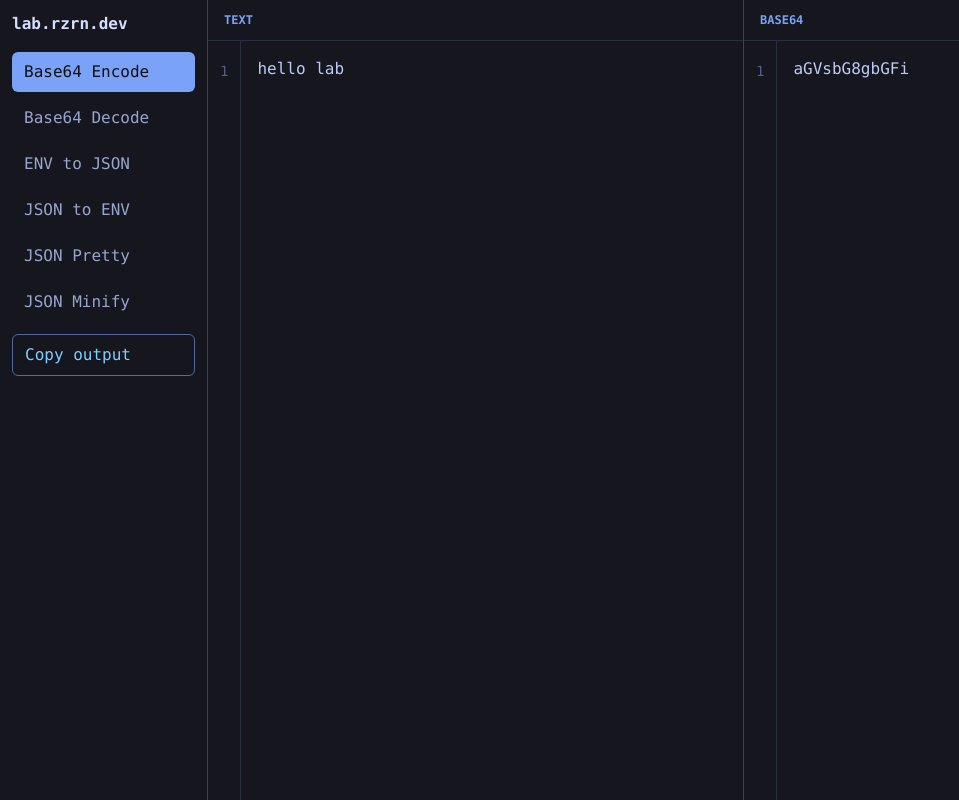
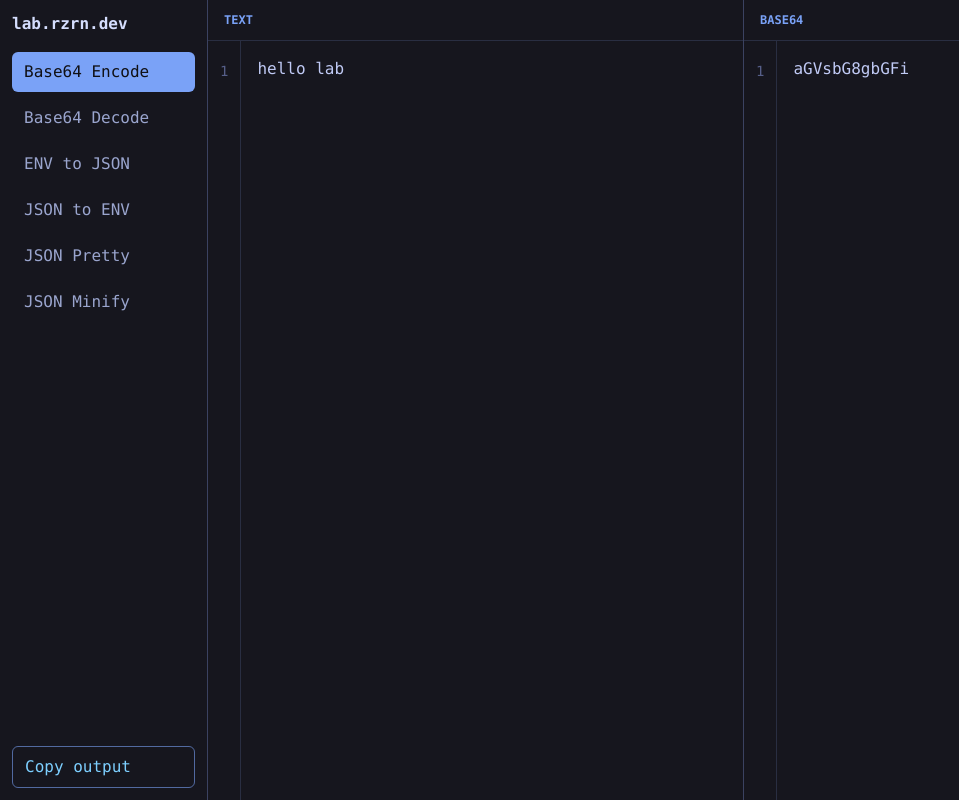
Before and after one commit to razrinn/lab, a website built with Vite: page index.html in a window 1280 px wide. Shown: the whole page, without its empty margins (0-959 px from the left). Built offline with nearby package versions, Linux system fonts and the light colour scheme.

Commit message:
sidebar overflow

```diff
--- a/src/main.ts
+++ b/src/main.ts
@@ -4,12 +4,12 @@ import { modules } from './modules';
 const app = document.querySelector<HTMLDivElement>('#app')!;
 
 app.innerHTML = `
-<main class="grid min-h-screen grid-cols-1 bg-[#1a1b26] text-[#c0caf5] md:grid-cols-[13rem_1fr]">
+<main class="grid h-dvh grid-rows-[minmax(0,16rem)_1fr] overflow-hidden bg-[#1a1b26] text-[#c0caf5] md:grid-cols-[13rem_1fr] md:grid-rows-1">
   <aside class="flex min-h-0 flex-col border-b border-[#3b4261] bg-[#16161e] p-3 md:border-r md:border-b-0">
     <div class="mb-3">
       <h1 class="font-black text-[#d5defe] md:mb-1">lab.rzrn.dev</h1>
     </div>
-    <nav class="tool-list grid grid-cols-2 gap-1.5 md:grid-cols-1" aria-label="Tools"></nav>
+    <nav class="tool-list grid min-h-0 flex-1 auto-rows-min grid-cols-2 gap-1.5 overflow-y-auto md:grid-cols-1" aria-label="Tools"></nav>
     <button id="copy" class="mt-3 rounded-md border border-[#7aa2f7]/60 px-3 py-2 text-left text-sm font-black text-[#7dcfff] hover:bg-[#7aa2f7]/10" type="button">
       Copy output
     </button>
--- a/src/style.css
+++ b/src/style.css
@@ -8,6 +8,7 @@
 
 body {
   margin: 0;
+  overflow: hidden;
 }
 
 button,
```
